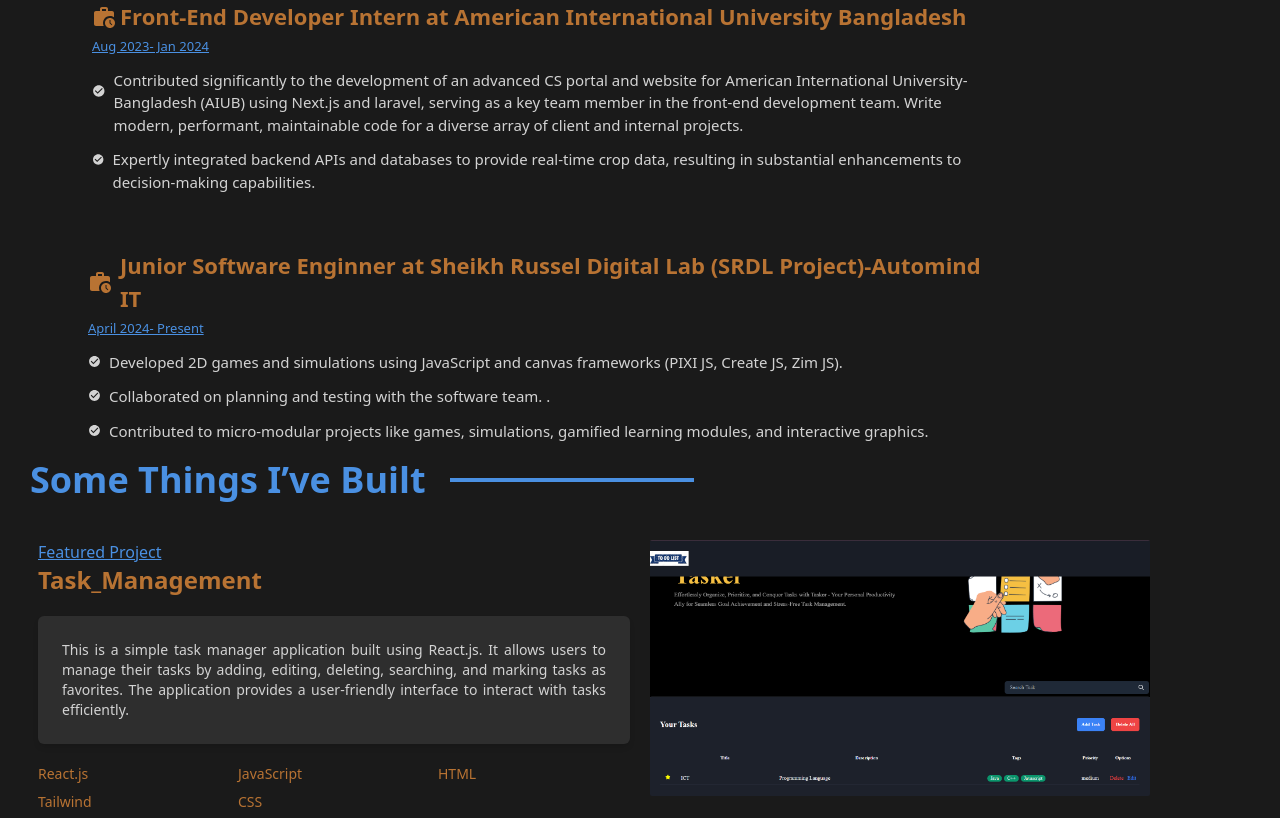
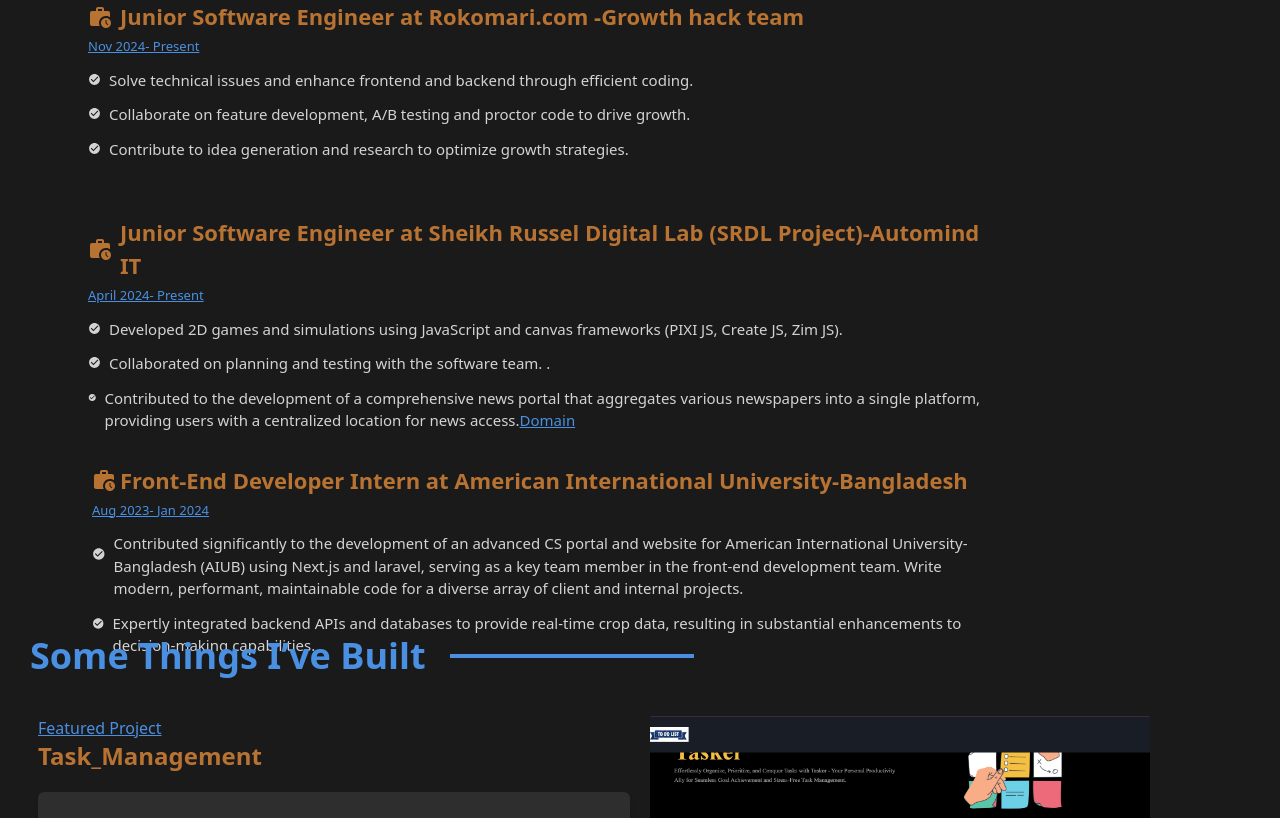
Before and after one commit to SardarPiash/myPortfolio, a React (Vite) app: page / in a window 1280 px wide. Shown: the part 1320-2138 px from the top of the page. Built offline with nearby package versions, Linux system fonts and the light colour scheme.

Commit message:
rokomari v-1

```diff
--- a/src/components/Hero.jsx
+++ b/src/components/Hero.jsx
@@ -37,7 +37,7 @@
         <button
           onClick={() =>
             window.open(
-              "https://drive.google.com/file/d/1MvlFcBIZEG5IclF7fVuLwvYGNGlnPJoE/view?usp=sharing",
+              "https://drive.google.com/file/d/1jnKHLbpASUHg3P8u18qt2Kg44_2vUpf7/view?usp=sharing",
               "_blank"
             )
           }
--- a/src/components/experience/Experience.jsx
+++ b/src/components/experience/Experience.jsx
@@ -8,8 +8,6 @@
       id="experience"
       className="container mx-auto  p-6 max-w-full md:max-w-[1152px]    text-softBlack"
     >
-
-
       <div
         className="mt-[-5px] w-full md:w-[900px] md:mr-5  h-[340px]"
         data-aos="fade-up"
@@ -20,56 +18,64 @@
           </h2>
           <div className="ml-6 w-[20%] h-1 bg-softBlue"></div>
         </div>
-        <div className="md:ml-1 ">
-        <div className=" mt-8  md:w-[900px]">
+        {/* section-1 */}
+        <div className=" mt-0  md:w-[900px]">
           <div className=" flex">
             <div className=" md:my-auto">
-        <MdWorkHistory className="text-richGold w-6 h-6"/>
+              <MdWorkHistory className="text-richGold w-6 h-6" />
             </div>
-        <div className="md:ml-1">
+            <div className="md:ml-2">
               <h3 className="text-[22px] font-bold text-richGold">
-            Front-End Developer Intern at American International University
-            Bangladesh
+                Junior Software Engineer at Rokomari.com -Growth hack team
               </h3>
             </div>
           </div>
-          </div>
-          <p className="text-[13px] mt-1 text-softBlue underline">Aug 2023- Jan 2024</p>
+          <p className="text-[13px] mt-1 text-softBlue underline">
+            Nov 2024- Present
+          </p>
 
           <ul className="mt-3 space-y-3">
-            <li className="text-[15px] flex items-start">
-              <MdCheckCircle className="text-gray-400 mr-2 mt-1 md:w-9 md:h-9" />
-              Contributed significantly to the development of an advanced CS
-              portal and website for American International
-              University-Bangladesh (AIUB) using Next.js and laravel, serving as
-              a key team member in the front-end development team. Write modern,
-              performant, maintainable code for a diverse array of client and
-              internal projects.
+            <li className="text-[13px] flex items-start">
+              <MdCheckCircle className="text-gray-400 mr-2 mt-1" />
+              <div className="text-[15px]">
+                Solve technical issues and enhance frontend and backend through
+                efficient coding.
+              </div>
             </li>
 
-            <li className="text-[15px] flex items-start">
+            <li className="text-[13px] flex items-start">
               <MdCheckCircle className="text-gray-400 mr-2 mt-1" />
-
-              Expertly integrated backend APIs and databases to provide
-              real-time crop data, resulting in substantial enhancements to
-              decision-making capabilities.
-
+              <div className="text-[15px]">
+                Collaborate on feature development, A/B testing and proctor code
+                to drive growth.
+              </div>
+            </li>
+            <li className="text-[13px] flex items-start">
+              <MdCheckCircle className="text-gray-400 mr-2 mt-1" />
+              <div className="text-[15px]">
+                Contribute to idea generation and research to optimize growth
+                strategies.
+              </div>
             </li>
           </ul>
         </div>
+
+        {/* section-2 */}
         <div className=" mt-14  md:w-[900px]">
           <div className=" flex">
             <div className=" md:my-auto">
-        <MdWorkHistory className="text-richGold w-6 h-6"/>
+              <MdWorkHistory className="text-richGold w-6 h-6" />
             </div>
             <div className="md:ml-2">
               <h3 className="text-[22px] font-bold text-richGold">
-            Junior Software Enginner at Sheikh Russel Digital Lab (SRDL
+                Junior Software Engineer at Sheikh Russel Digital Lab (SRDL
                 Project)-Automind IT
               </h3>
             </div>
           </div>
-          <p className="text-[13px] mt-1 text-softBlue underline">April 2024- Present</p>
+          <p className="text-[13px] mt-1 text-softBlue underline">
+            April 2024- Present
+          </p>
 
           <ul className="mt-3 space-y-3">
             <li className="text-[13px] flex items-start">
@@ -89,9 +95,54 @@
             <li className="text-[13px] flex items-start">
               <MdCheckCircle className="text-gray-400 mr-2 mt-1" />
               <div className="text-[15px]">
-              Contributed to micro-modular projects like games, simulations,
-              gamified learning modules, and interactive graphics.
+                Contributed to the development of a comprehensive news portal
+                that aggregates various newspapers into a single platform,
+                providing users with a centralized location for news access.
+                <a
+                  href="https://newscatbd.com/"
+                  className="text-softBlue underline"
+                >
+                  Domain
+                </a>
               </div>
+            </li>
+          </ul>
+        </div>
+        {/* Section 3 */}
+        <div className="md:ml-1 ">
+          <div className=" mt-8  md:w-[900px]">
+            <div className=" flex">
+              <div className=" md:my-auto">
+                <MdWorkHistory className="text-richGold w-6 h-6" />
+              </div>
+              <div className="md:ml-1">
+                <h3 className="text-[22px] font-bold text-richGold">
+                  Front-End Developer Intern at American International
+                  University-Bangladesh
+                </h3>
+              </div>
+            </div>
+          </div>
+          <p className="text-[13px] mt-1 text-softBlue underline">
+            Aug 2023- Jan 2024
+          </p>
+
+          <ul className="mt-3 space-y-3">
+            <li className="text-[15px] flex items-start">
+              <MdCheckCircle className="text-gray-400 mr-2 mt-1 md:w-9 md:h-9" />
+              Contributed significantly to the development of an advanced CS
+              portal and website for American International
+              University-Bangladesh (AIUB) using Next.js and laravel, serving as
+              a key team member in the front-end development team. Write modern,
+              performant, maintainable code for a diverse array of client and
+              internal projects.
+            </li>
+
+            <li className="text-[15px] flex items-start">
+              <MdCheckCircle className="text-gray-400 mr-2 mt-1" />
+              Expertly integrated backend APIs and databases to provide
+              real-time crop data, resulting in substantial enhancements to
+              decision-making capabilities.
             </li>
           </ul>
         </div>
--- a/src/components/projects/Projects.jsx
+++ b/src/components/projects/Projects.jsx
@@ -22,7 +22,7 @@
   return (
     <div
   id="projects"
-  className="container mx-auto px-5 py-10 max-w-full md:max-w-[1260px] mt-[500px] md:mt-36  md:mx-auto"
+  className="container mx-auto px-5 py-10 max-w-full md:max-w-[1260px] mt-[800px] md:mt-80  md:mx-auto"
 >
   <div className="flex flex-col md:flex-row items-center" data-aos="fade-up">
     <h2 className="text-2xl md:text-4xl font-bold text-softBlue text-center md:text-left">
```
Lines whose indentation alone changed are shown as unchanged.
